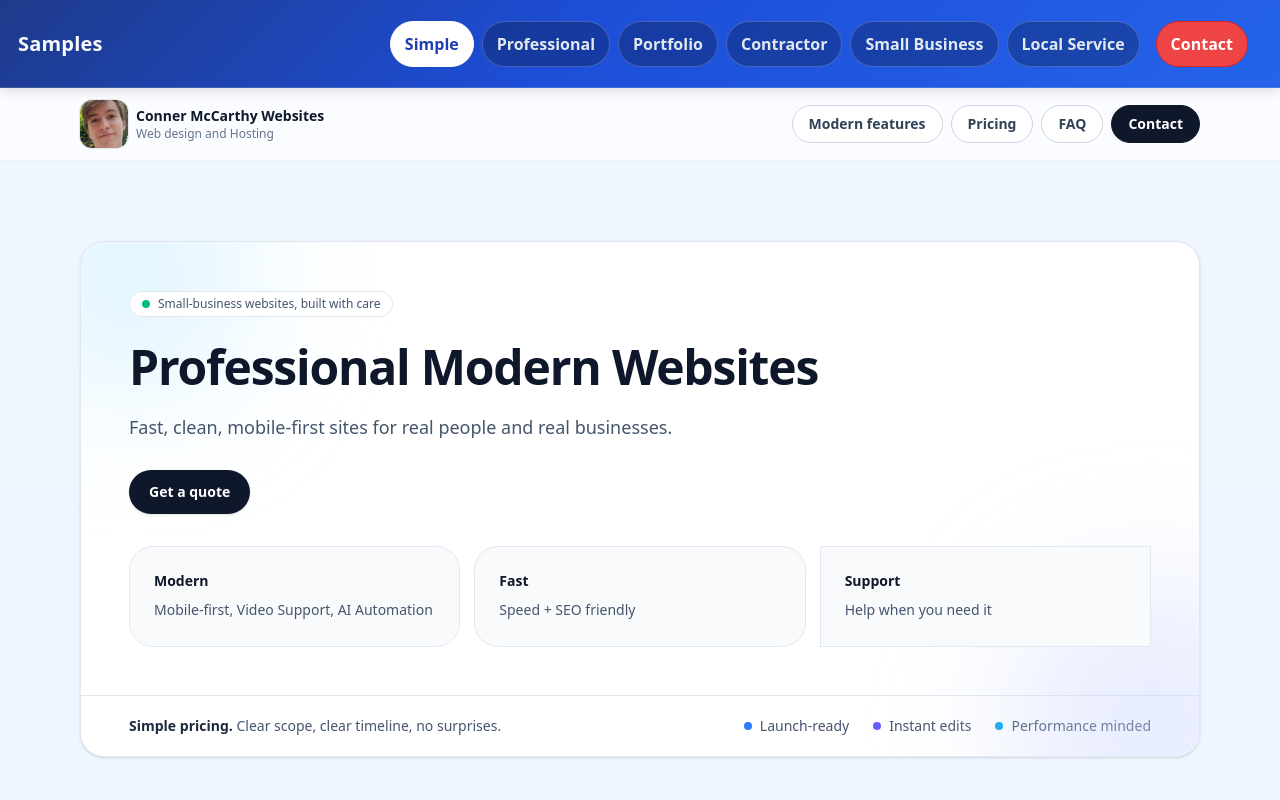
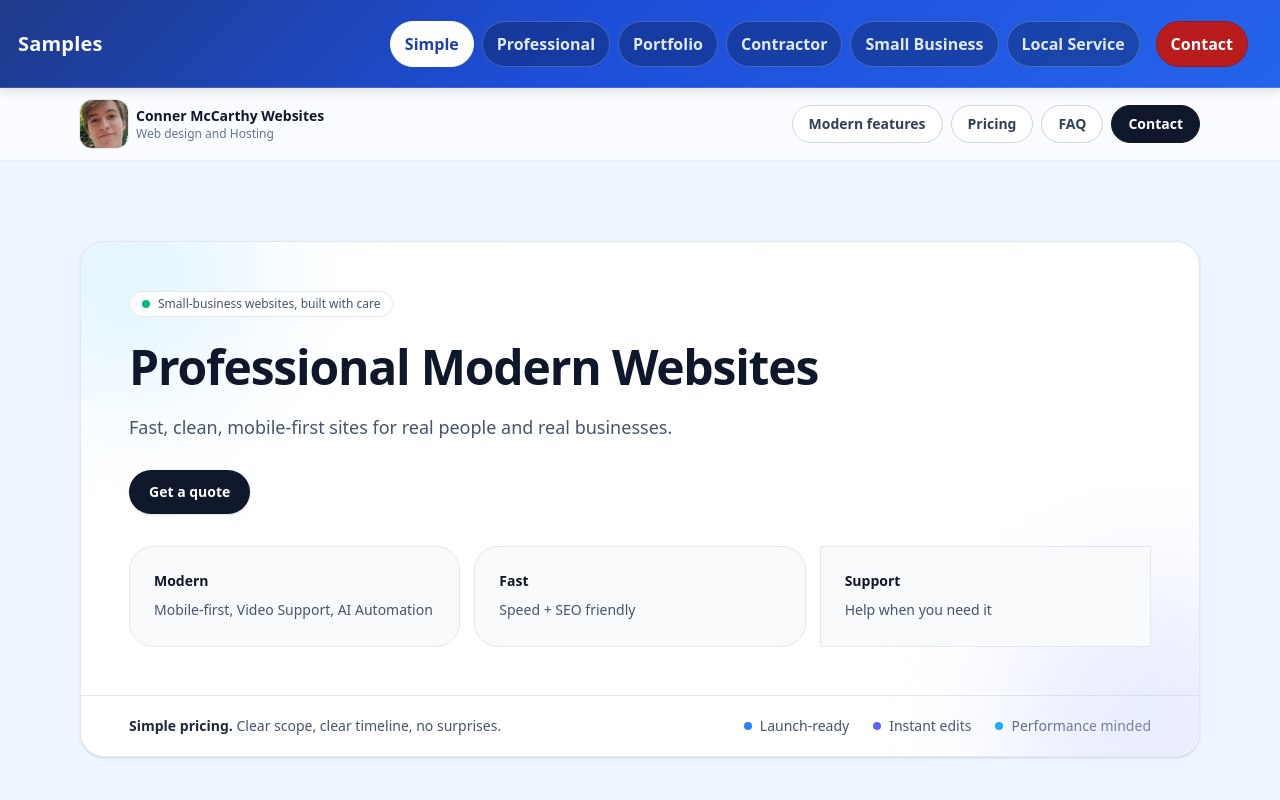
Before and after one commit to ConnerMcCarthy/conner-business-site, a Next.js app: page / in a window 1280 px wide. Shown: the top 800 px of the page. Built offline with nearby package versions, Linux system fonts and the light colour scheme.

Commit message:
change button color for contrast

```diff
--- a/app/ThemeSwitcher.tsx
+++ b/app/ThemeSwitcher.tsx
@@ -31,7 +31,11 @@ export default function ThemeSwitcher({
       <button className={`btn ${theme === "theme4" ? "active" : ""}`} onClick={() => onChange("theme4")}>
         Local Service
       </button>
-      <button className="btn btn-contact ml-2" onClick={onContactClick}>
+      <button
+        className="btn btn-contact ml-2 text-white hover:!bg-red-900 hover:!border-red-950"
+        style={{ background: "#b91c1c", borderColor: "#991b1b" }}
+        onClick={onContactClick}
+      >
         Contact
       </button>
     </div>
```
